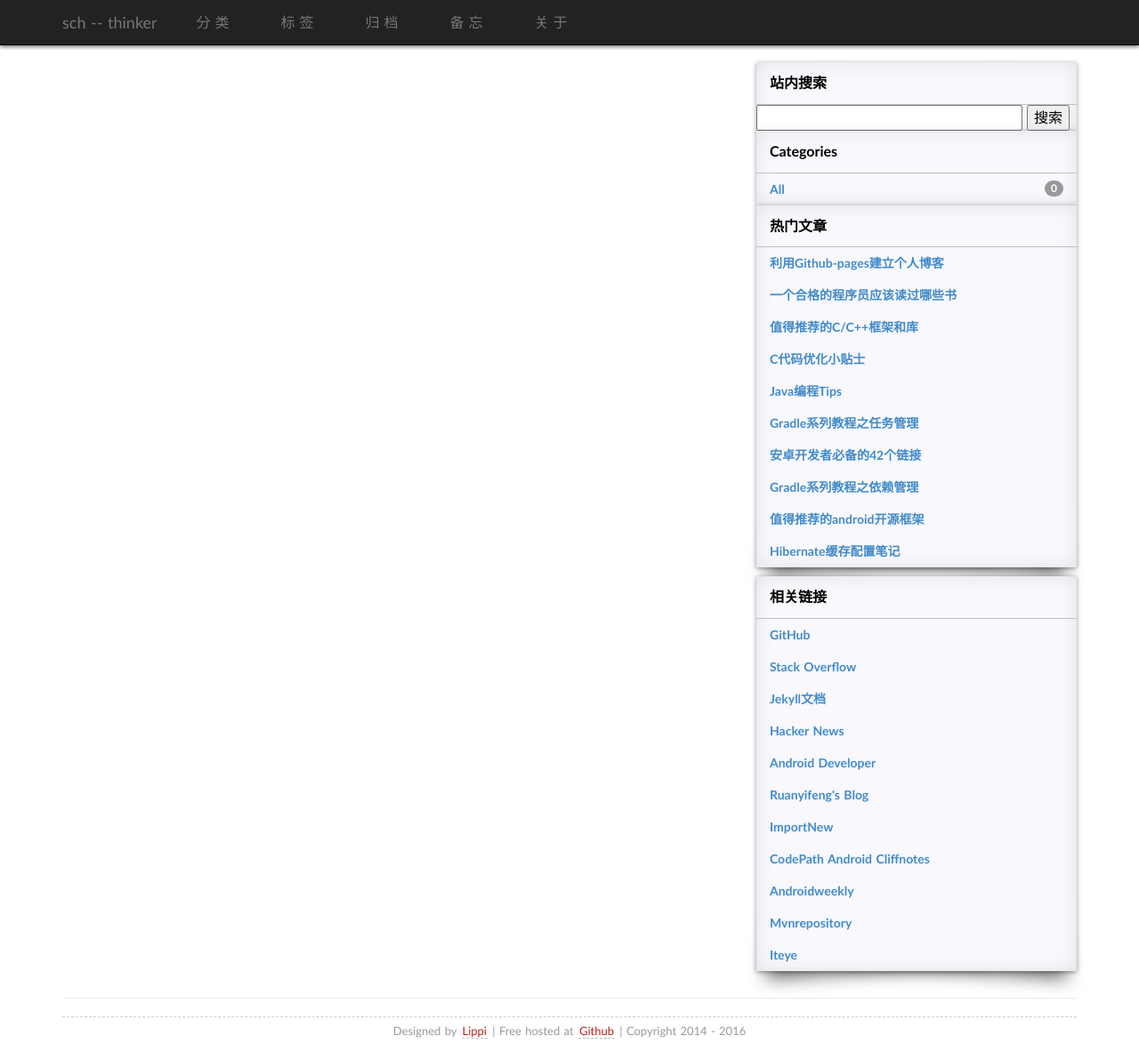
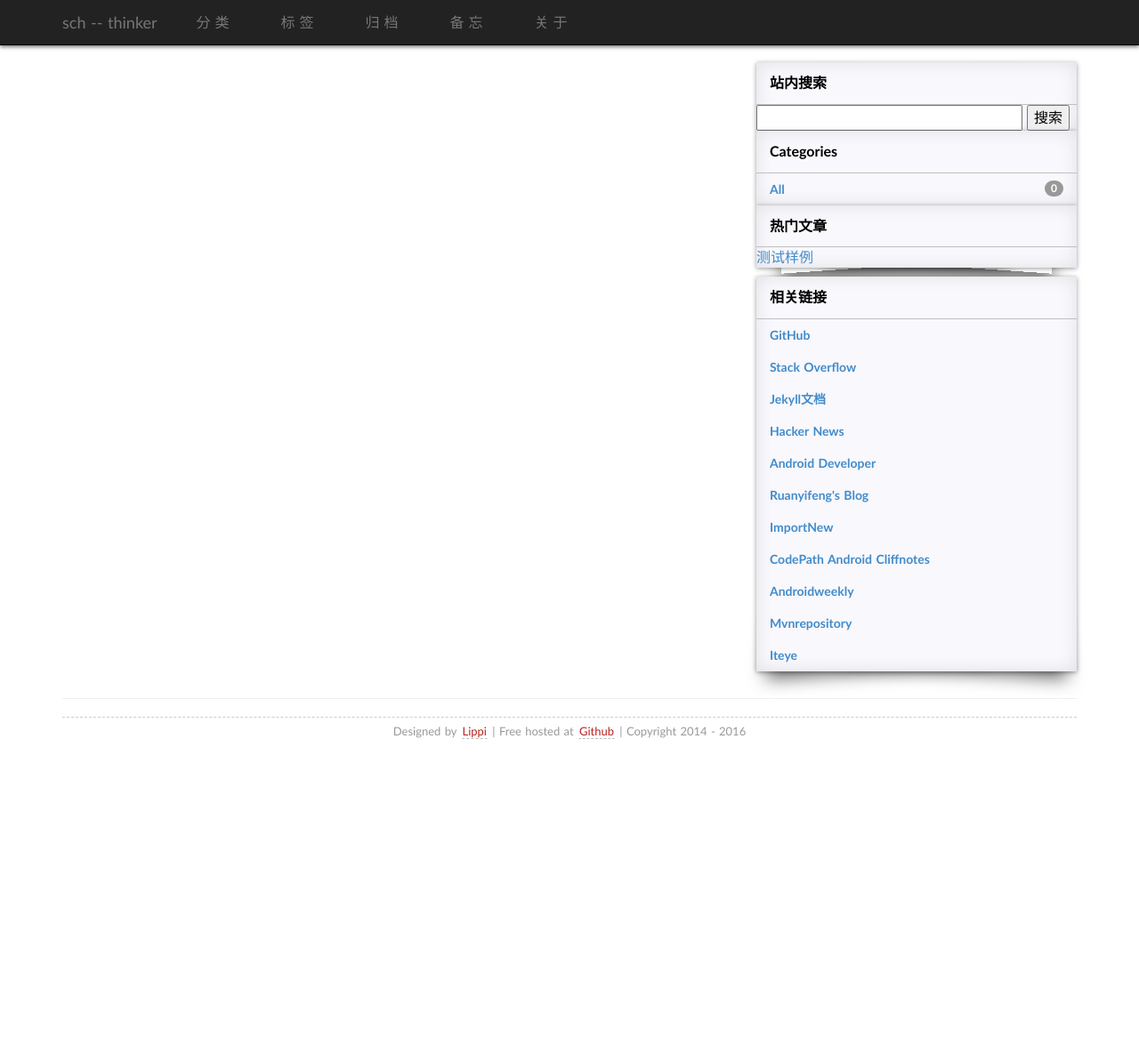
Before and after one commit to schStudio/schStudio.github.io, a Jekyll site: the page built from index.html, in a window 1280 px wide and 1183 px high. Shown: the whole window at 89% size. Built offline with Jekyll 4.4.1, drawn with Linux system fonts in a browser that asks for light colours; some web fonts are replaced; the list of posts is cut into pages by our own code; comment, search, counter and statistics services are not loaded.

Commit message:
Update hot.html

```diff
--- a/_includes/hot.html
+++ b/_includes/hot.html
@@ -4,16 +4,6 @@
       </div>
 
  <ul class="list-unstyled">
-      	<li><a href="/blog/2015/03/github-pages-blog.html" class="categories-list-item">利用Github-pages建立个人博客</a></li>
-<li><a href="/blog/2014/07/qualified-programmer-should-read-what-books.html" class="categories-list-item">一个合格的程序员应该读过哪些书</a></li>
-<li><a href="/blog/2014/12/c-open-project.html" class="categories-list-item">值得推荐的C/C++框架和库</a></li>
-<li><a href="/blog/2014/12/c-code-opt.html" class="categories-list-item">C代码优化小贴士</a></li>
-<li><a href="/blog/2014/06/26-methods-to-improve-java-performance.html" class="categories-list-item">Java编程Tips</a></li>
-<li><a href="/blog/2015/04/gradle-task-management.html" class="categories-list-item">Gradle系列教程之任务管理</a></li>
-<li><a href="/blog/2015/05/android-links.html" class="categories-list-item">安卓开发者必备的42个链接</a></li>
-<li><a href="/blog/2015/05/gradle-dependency-management.html" class="categories-list-item">Gradle系列教程之依赖管理</a></li>
-<li><a href="/blog/2014/10/android-opensource.html" class="categories-list-item">值得推荐的android开源框架</a></li>
-<li><a href="/blog/2015/07/hibernate-cache-guide.html" class="categories-list-item">Hibernate缓存配置笔记</a></li>
-
-     </ul>
+	<li><a href="/blog/2015/03/github-pages-blog.html" class=categories-list-item">测试样例</a></li>
+ </ul>
 </div>
```
